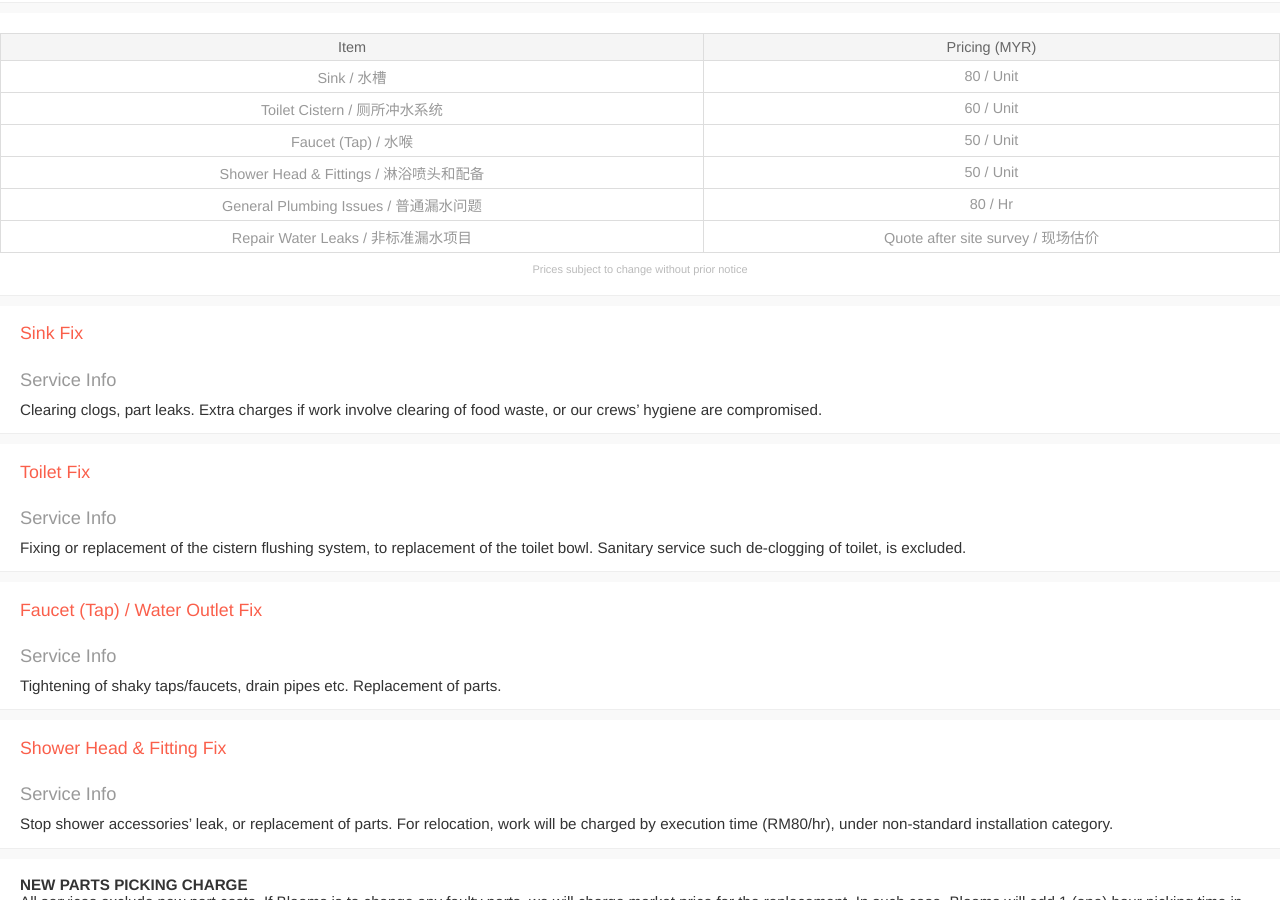
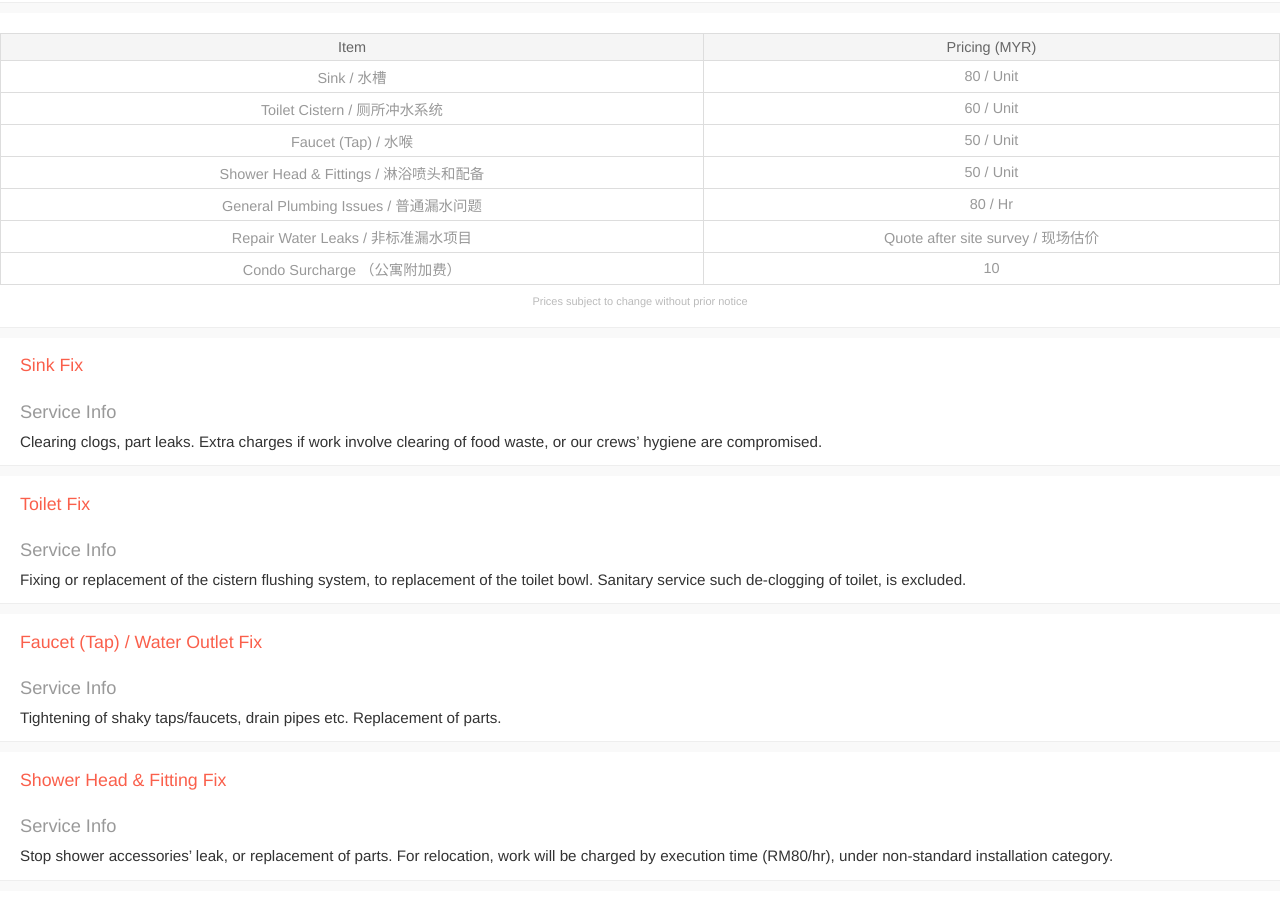
Before and after one commit to blooms-singapore/pages, a Jekyll site: the page built from en/services/myr/plumbing.html, in a window 1280 px wide and 900 px high, scrolled down 487 px. Built offline with Jekyll 4.4.1, drawn with Linux system fonts in a browser that asks for light colours.

Commit message:
Update plumbing.html

```diff
--- a/en/services/myr/plumbing.html
+++ b/en/services/myr/plumbing.html
@@ -35,6 +35,10 @@ layout: service
       <tr>
         <td>Repair Water Leaks / 非标准漏水项目</td>
         <td>Quote after site survey / 现场估价</td>
+      </tr>
+      <tr>
+        <td>Condo Surcharge （公寓附加费）</td>
+        <td>10 </td>
       </tr>
     </tbody>
   </table>
```
